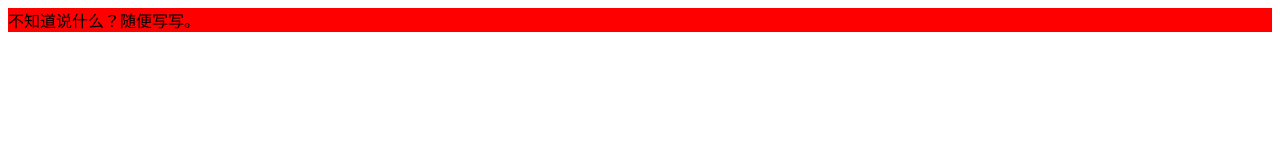
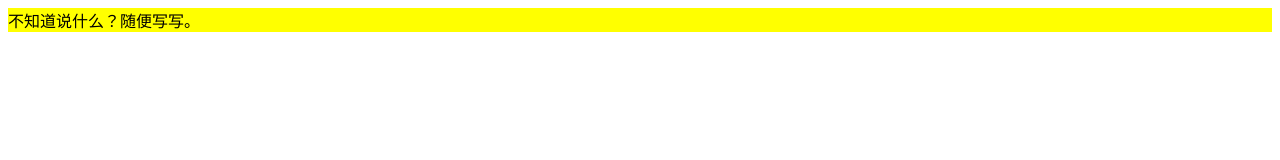
Before and after one commit to 731267740/Hbuilder_git, a plain HTML site: page index.html in a window 1280 px wide. Drawn offline with Linux system fonts and the light colour scheme.

Commit message:
index.html修改了背景颜色为yellow

```diff
--- a/index.html
+++ b/index.html
@@ -5,6 +5,6 @@
 		<title></title>
 	</head>
 	<body>
-		<div style="background-color: red;">不知道说什么？随便写写。</div>
+		<div style="background-color: yellow;">不知道说什么？随便写写。</div>
 	</body>
 </html>
```
